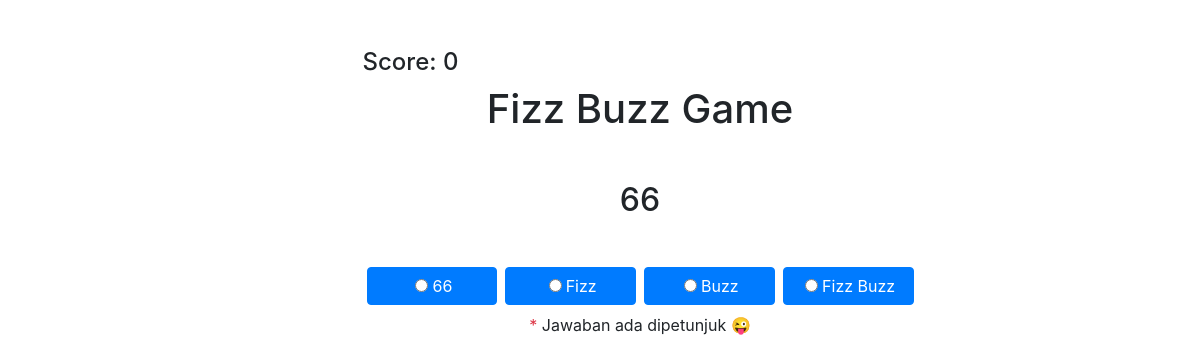
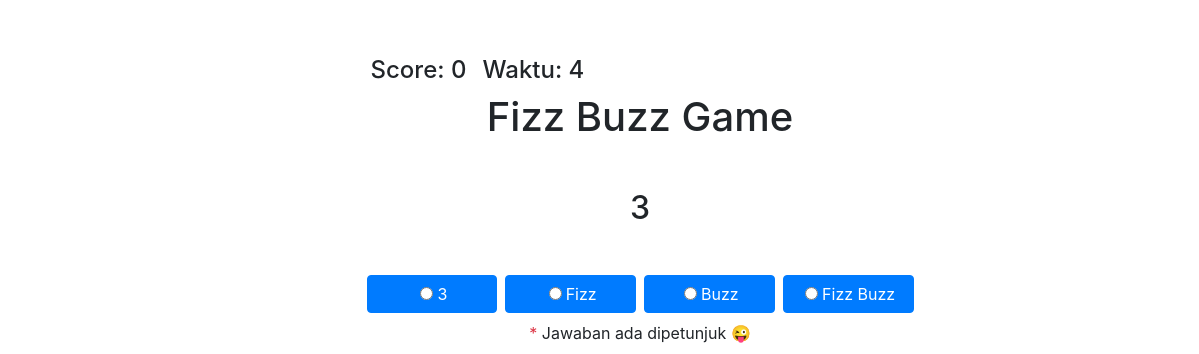
Before and after one commit to depran7/Fizz-Buzz-Game, a plain HTML site: page index.html in a window 1280 px wide. Shown: the top 354 px of the page, 0-1199 px from the left. Drawn offline with nearby package versions, Linux system fonts and the light colour scheme.

Commit message:
add time and game over

```diff
--- a/index.html
+++ b/index.html
@@ -29,7 +29,8 @@
   <div class="container pt-3 pt-sm-5 d-flex justify-content-center align-items-center">
     <div class="w-50 text-center">
       <div class="d-flex">
-        <h4>Score: <span id="score"></span></h4>
+        <h4 class="m-2">Score: <span id="score"></span></h4>
+        <h4 class="m-2">Waktu: <span id="time_left">10</span></h4>
       </div>
       <h1>Fizz Buzz Game</h1>
       <h2 class="m-5" id="question">3</h2>
--- a/index.js
+++ b/index.js
@@ -1,7 +1,7 @@
 let score = 0;
 let soal = 0;
 const form = document.forms["answer_form"];
-
+const timeLeftEl = document.getElementById("time_left");
 function randomSoal() {
   const question = document.getElementById("question");
   soal = Math.floor(Math.random() * 100);
@@ -42,12 +42,35 @@ function answerQuestion() {
     checkAnswer(form.answer.value);
   }, 100);
 }
+function gameOver() {
+  alert("Selesai 😎 score kamu " + score);
+  score = 0;
+  if (confirm("Mau main lagi?")) {
+    timeLeftEl.innerText = 10;
+    startGame();
+  }
+}
+// timeLeft 10 seconds
+function timeLeft() {
+  if (timeLeftEl.innerText > 0) {
+    timeLeftEl.innerText--;
+    setTimeout(timeLeft, 1000);
+  } else {
+    gameOver();
+  }
+}
+// end the game after 10 seconds
+function startGame() {
+  setScore();
+  randomSoal();
+
+  timeLeft();
+}
 
 for (const answerEl of form.answer) {
   answerEl.onclick = function () {
     answerQuestion();
-  }
+  };
 }
 
-setScore();
-randomSoal();
+startGame();
```
